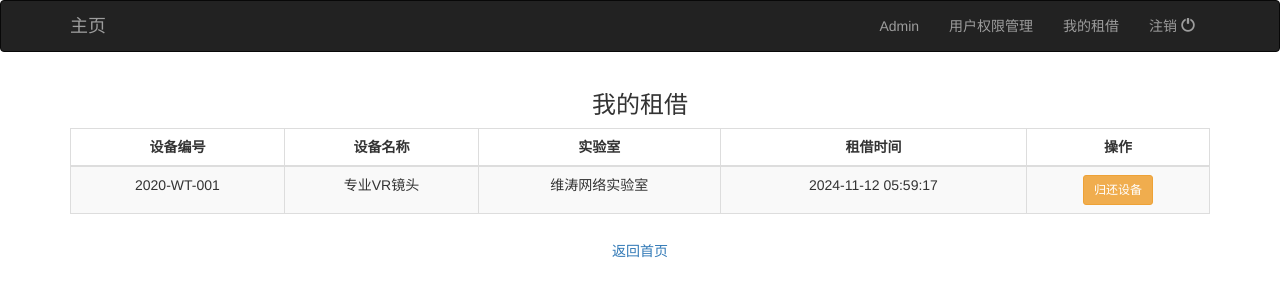
After one commit to Tavin-Fang/Software-Architecture-and-Design, a Flask app: page /my_borrowed_devices in a window 1280 px wide. The commit adds this page. Shown: the top 300 px of the page. Run offline with Flask 2, Linux system fonts and the light colour scheme; a user stored in the database is signed in; data comes from the database, SQL or seed files in the repository; both versions use the stored data as it was after the commit; some libraries are stand-ins or nearby versions.

Commit message:
在设备详情增加设备租借选项、租借历史，我的租借页面

```diff
--- a/app.py
+++ b/app.py
@@ -226,6 +226,19 @@ class DeviceForm(FlaskForm):
 '''
 views
 '''
+
+
+@app.route('/my_borrowed_devices')
+@login_required
+def my_borrowed_devices():
+    # 查询当前用户正在租借且未归还的设备
+    borrowed_devices = BorrowRecord.query.filter_by(user_id=current_user.id, return_time=None).all()
+    return render_template('my_borrowed_devices.html', borrowed_devices=borrowed_devices)
+
+
+
+
+
 
 from datetime import datetime
 
--- a/templates/base.html
+++ b/templates/base.html
@@ -27,7 +27,11 @@
                     </li>
                     <li>
                         <a href="{{ url_for('manage_permissions') }}">用户权限管理</a>
-
+                    </li>
+                    <li>
+                        <a href="{{ url_for('my_borrowed_devices') }}">我的租借</a>
+                    </li>
+                    <li>
                         <a href="{{ url_for('.logout') }}">注销 <span class="glyphicon glyphicon-off"></span></a>
                     </li>
                 {% else %}
--- /dev/null
+++ b/templates/my_borrowed_devices.html
@@ -0,0 +1,42 @@
+{% extends "base.html" %}
+
+{% block content %}
+<div class="container mt-5">
+    <h3 class="text-center">我的租借</h3>
+
+    {% if borrowed_devices %}
+        <table class="table table-striped table-bordered mt-3">
+            <thead>
+                <tr>
+                    <th>设备编号</th>
+                    <th>设备名称</th>
+                    <th>实验室</th>
+                    <th>租借时间</th>
+                    <th>操作</th>
+                </tr>
+            </thead>
+            <tbody>
+                {% for record in borrowed_devices %}
+                    <tr>
+                        <td>{{ record.device.device_id }}</td>
+                        <td>{{ record.device.name }}</td>
+                        <td>{{ record.device.lab }}</td>
+                        <td>{{ record.borrow_time.strftime('%Y-%m-%d %H:%M:%S') }}</td>
+                        <td>
+                            <form action="{{ url_for('return_device', device_id=record.device.id) }}" method="post">
+                                <button type="submit" class="btn btn-warning btn-sm">归还设备</button>
+                            </form>
+                        </td>
+                    </tr>
+                {% endfor %}
+            </tbody>
+        </table>
+    {% else %}
+        <p class="text-center mt-4">您当前没有正在租借的设备。</p>
+    {% endif %}
+
+    <div class="text-center mt-3">
+        <a href="{{ url_for('index') }}" class="btn btn-secondary">返回首页</a>
+    </div>
+</div>
+{% endblock %}
```
Also changed, not shown: data.sqlite. Lines whose indentation alone changed are shown as unchanged.
